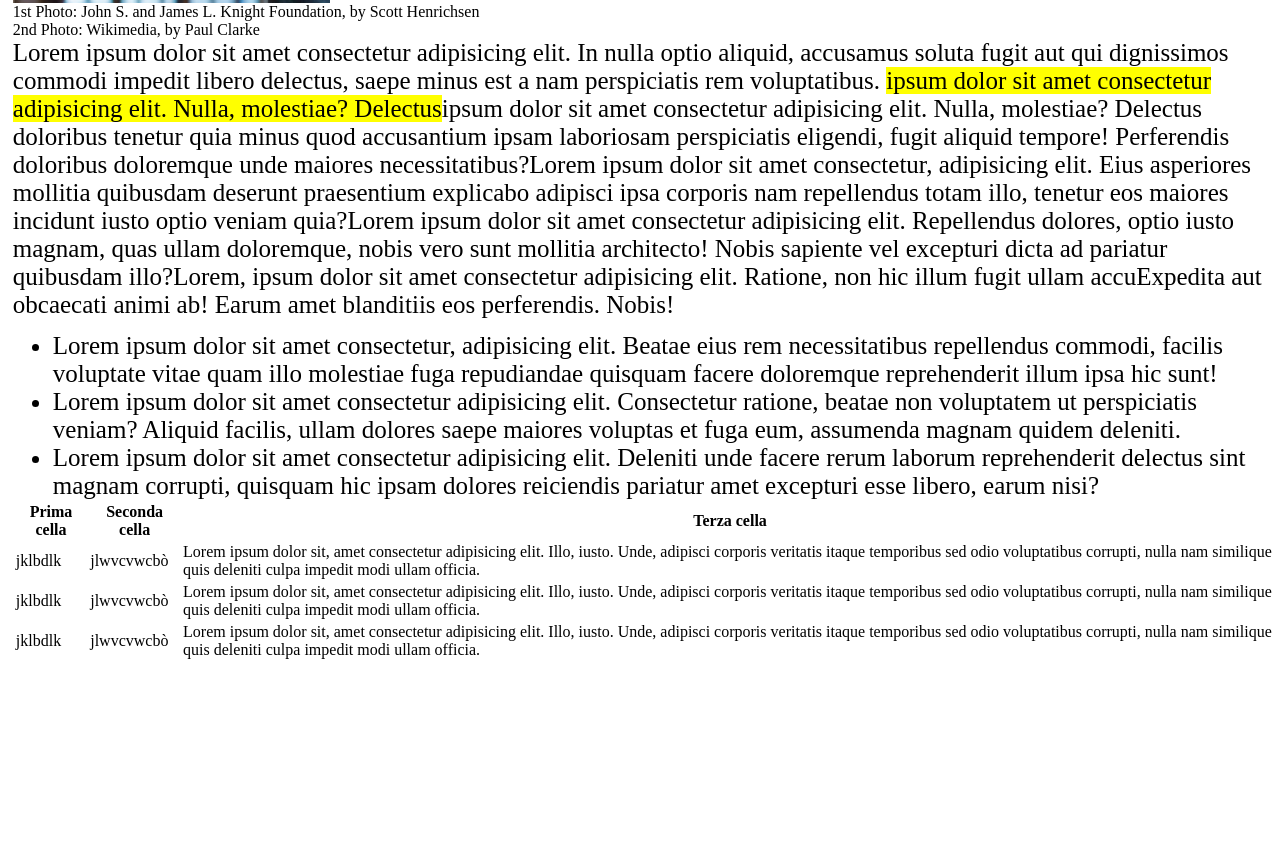
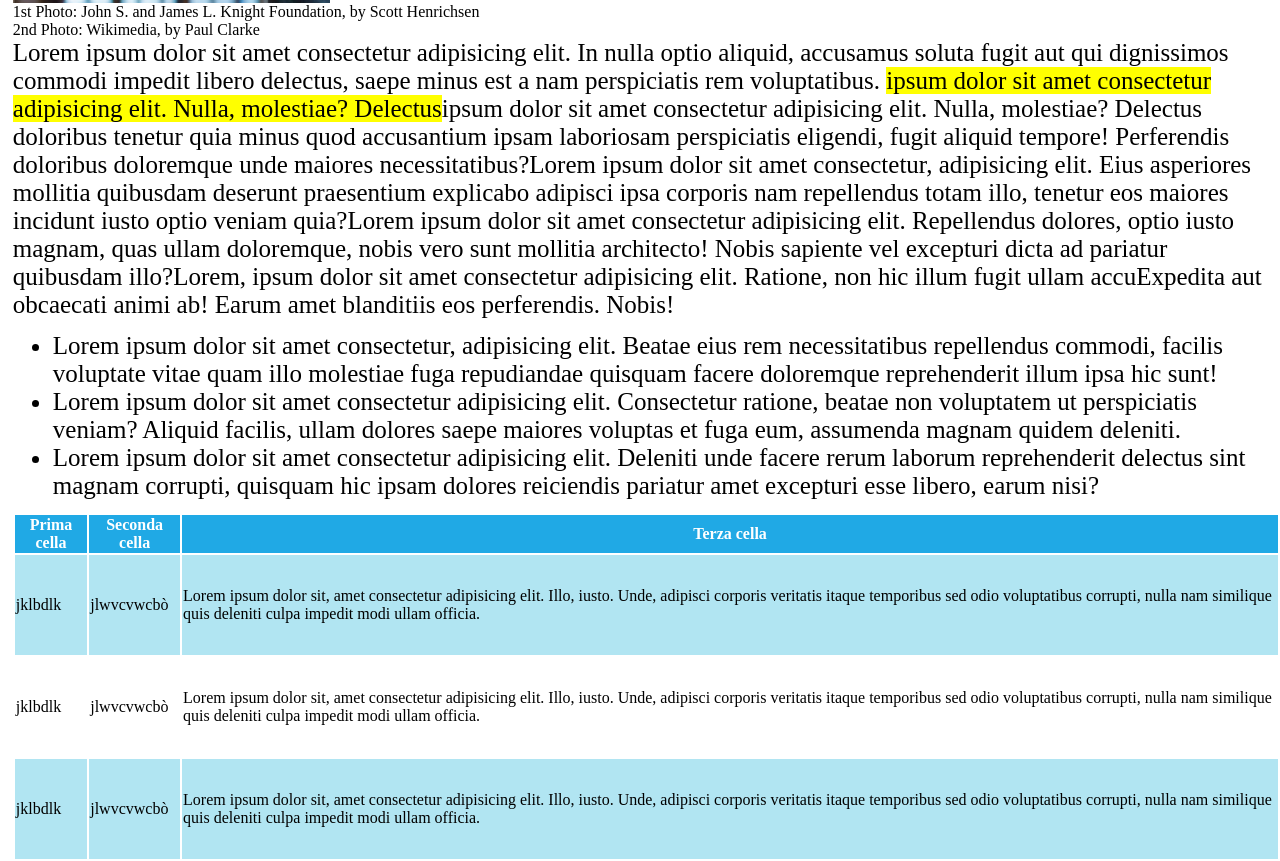
Before and after one commit to WilliamHaxhija/html-css-booleaner, a plain HTML site: page index.html in a window 1280 px wide. Shown: the part 1508-2369 px from the top of the page. Before the commit the page ends 2170 px from the top, so only its background shows below. Drawn offline with Linux system fonts and the light colour scheme.

Commit message:
feat: add table

```diff
--- a/index.html
+++ b/index.html
@@ -17,8 +17,8 @@
             <span class="didascalia-h1 scritta-grigia">Scritto da</span>
             <span id="the-booleaner" class="didascalia-h1">The Booleaner</span><br>
             <span class="scritta-grigia">il 10-10-2020</span>
-            <div></div>
-            <div id="tim-2"></div>
+            <div class="berner"></div>
+            <div id="tim-2" class="berner"></div>
             <span>1st Photo: John S. and James L. Knight Foundation, by Scott Henrichsen</span><br>
             <span>2nd Photo: Wikimedia, by Paul Clarke
             </span>
@@ -37,24 +37,24 @@
         <section>
             <table>
                 <thead>
-                    <tr>
+                    <tr id="intestazione-tabella">
                         <th>Prima cella</th>
                         <th>Seconda cella</th>
                         <th>Terza cella</th>
                     </tr>
                 </thead>
                 <tbody>
-                    <tr>
+                    <tr class="tr-azzurre tr-larghe">
                         <td>jklbdlk</td>
                         <td>jlwvcvwcbò</td>
                         <td>Lorem ipsum dolor sit, amet consectetur adipisicing elit. Illo, iusto. Unde, adipisci corporis veritatis itaque temporibus sed odio voluptatibus corrupti, nulla nam similique quis deleniti culpa impedit modi ullam officia.</td>
                     </tr>
-                    <tr>
+                    <tr class="tr-larghe">
                         <td>jklbdlk</td>
                         <td>jlwvcvwcbò</td>
                         <td>Lorem ipsum dolor sit, amet consectetur adipisicing elit. Illo, iusto. Unde, adipisci corporis veritatis itaque temporibus sed odio voluptatibus corrupti, nulla nam similique quis deleniti culpa impedit modi ullam officia.</td>
                     </tr>
-                    <tr>
+                    <tr class="tr-azzurre tr-larghe">
                         <td>jklbdlk</td>
                         <td>jlwvcvwcbò</td>
                         <td>Lorem ipsum dolor sit, amet consectetur adipisicing elit. Illo, iusto. Unde, adipisci corporis veritatis itaque temporibus sed odio voluptatibus corrupti, nulla nam similique quis deleniti culpa impedit modi ullam officia.</td>
--- a/style.css
+++ b/style.css
@@ -38,7 +38,7 @@ h1{
     color: #20A9E5;
 }
 
-div{
+.berner{
     background-image: url(./img/tim-1.jpg);
     width: 30%;
     height: 500px;
@@ -61,3 +61,23 @@ div{
 .evidenziatore{
     background-color: yellow;
 }
+
+table{
+    margin-top: 1%;
+}
+
+thead{
+    background-color: #20A9E5;
+}
+
+#intestazione-tabella{
+    color: white;
+}
+
+.tr-azzurre{
+    background-color: #B1E5F2;
+}
+
+.tr-larghe{
+    height: 100px;
+}
```
